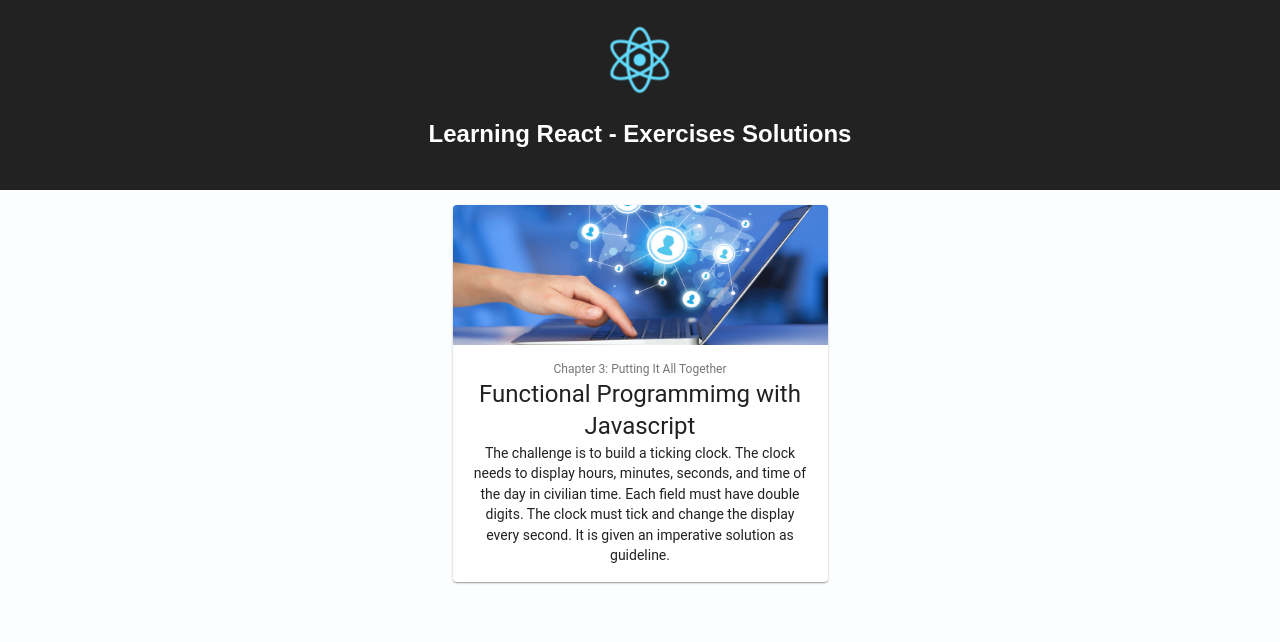
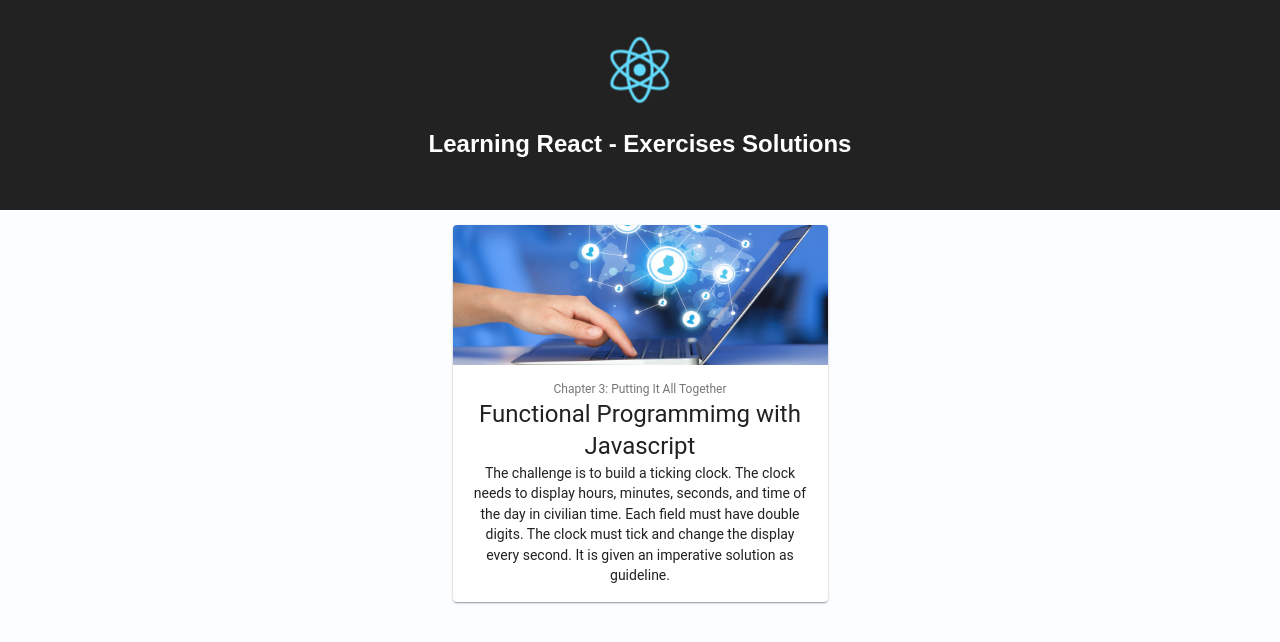
Before and after one commit to wenderzxavier/learning-react-exercises, a React (Create React App) app: page / in a window 1280 px wide. Shown: the top 642 px of the page. Built offline with nearby package versions, Linux system fonts and the light colour scheme.

Commit message:
style/refactor: alter style of the app and start adding routes for pages

```diff
--- a/package.json
+++ b/package.json
@@ -6,6 +6,7 @@
     "@material-ui/core": "^3.1.0",
     "react": "^16.5.2",
     "react-dom": "^16.5.2",
+    "react-router-dom": "^4.3.1",
     "react-scripts": "1.1.5"
   },
   "scripts": {
--- a/src/components/App.js
+++ b/src/components/App.js
@@ -1,14 +1,17 @@
 import React, { Component } from 'react'
-import Header from './Header'
-import CardGrid  from './CardGrid'
+import CardGrid from './CardGrid'
 import '../styles/App.css'
+import { Route, Switch } from 'react-router-dom'
 
 class App extends Component {
   render() {
     return (
       <div className="App">
-        <Header />
-        <CardGrid />
+        <Switch>
+          <Route exact path="/" render={() => (
+            <CardGrid />
+          )} />
+        </Switch>
       </div>
     );
   }
--- a/src/components/CardGrid.js
+++ b/src/components/CardGrid.js
@@ -3,6 +3,7 @@ import Grid from '@material-ui/core/Grid'
 import descriptions from '../utils/descriptions'
 import ExerciseCard from './ExerciseCard'
 import { withStyles } from '@material-ui/core/styles'
+import Header from '../components/Header'
 
 const styles = {
     root: {
@@ -15,6 +16,8 @@ class CardGrid extends Component {
     render() {
         const { classes } = this.props
         return (
+            <div>
+                <Header heading={""}/>
                 <Grid container className={classes.root} spacing={16}>
                     <Grid item xs={12}>
                         <Grid container justify="center" spacing={16}>
@@ -26,6 +29,7 @@ class CardGrid extends Component {
                         </Grid>
                     </Grid>
                 </Grid>
+            </div>
         )
     }
 }
--- a/src/components/Header.js
+++ b/src/components/Header.js
@@ -8,6 +8,7 @@ class Header extends Component {
                 <header className="App-header">
                     <img src={logo} className="App-logo" alt="logo" />
                     <h1 className="App-title">Learning React - Exercises Solutions</h1>
+                    <p>{this.props.heading}</p>
                 </header>
             </div>
         )
--- a/src/index.js
+++ b/src/index.js
@@ -1,8 +1,13 @@
-import React from 'react';
-import ReactDOM from 'react-dom';
-import './styles/index.css';
-import App from './components/App';
-import registerServiceWorker from './registerServiceWorker';
+import React from 'react'
+import ReactDOM from 'react-dom'
+import './styles/index.css'
+import App from './components/App'
+import registerServiceWorker from './registerServiceWorker'
+import { BrowserRouter } from 'react-router-dom'
 
-ReactDOM.render(<App />, document.getElementById('root'));
-registerServiceWorker();
+ReactDOM.render(
+    <BrowserRouter>
+        <App />
+    </BrowserRouter>
+    , document.getElementById('root'))
+registerServiceWorker()
--- a/src/styles/App.css
+++ b/src/styles/App.css
@@ -10,7 +10,7 @@
 .App-header {
   background-color: #222;
   height: 150px;
-  padding: 20px;
+  padding: 30px;
   color: white;
 }
 
```
Also changed, not shown: 1 other file (tests, documents, lock files or other folders). Lines whose indentation alone changed are shown as unchanged.
